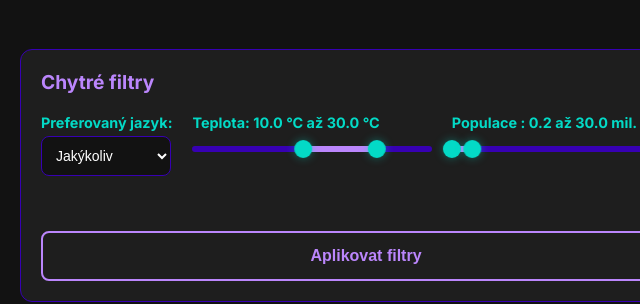
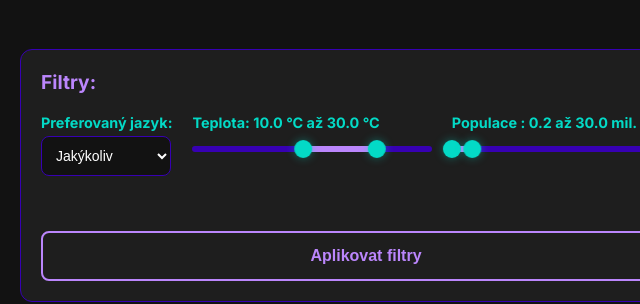
Before and after one commit to fullshockdev/erasmus-app, a website: page public/index.html in a window 1280 px wide. Shown: the part 207-511 px from the top of the page, 274-914 px from the left. Drawn offline with nearby package versions, Linux system fonts and the light colour scheme.

Commit message:
Přidána favicon

```diff
--- a/public/index.html
+++ b/public/index.html
@@ -4,6 +4,7 @@
     <meta charset="UTF-8" />
     <meta name="viewport" content="width=device-width, initial-scale=1.0" />
     <title>Erasmus Destinace</title>
+    <link rel="icon" type="image/x-icon" href="favicon.ico" />
     <script
       defer
       src="https://cloud.umami.is/script.js"
@@ -30,7 +31,7 @@
 
     <!-- box filtry -->
     <div class="filtr-box">
-      <h3>Chytré filtry</h3>
+      <h3>Filtry:</h3>
 
       <div class="filtry-vedle-sebe">
         <div class="filtr-polozka">
```
Also changed, not shown: public/favicon.ico (added).
